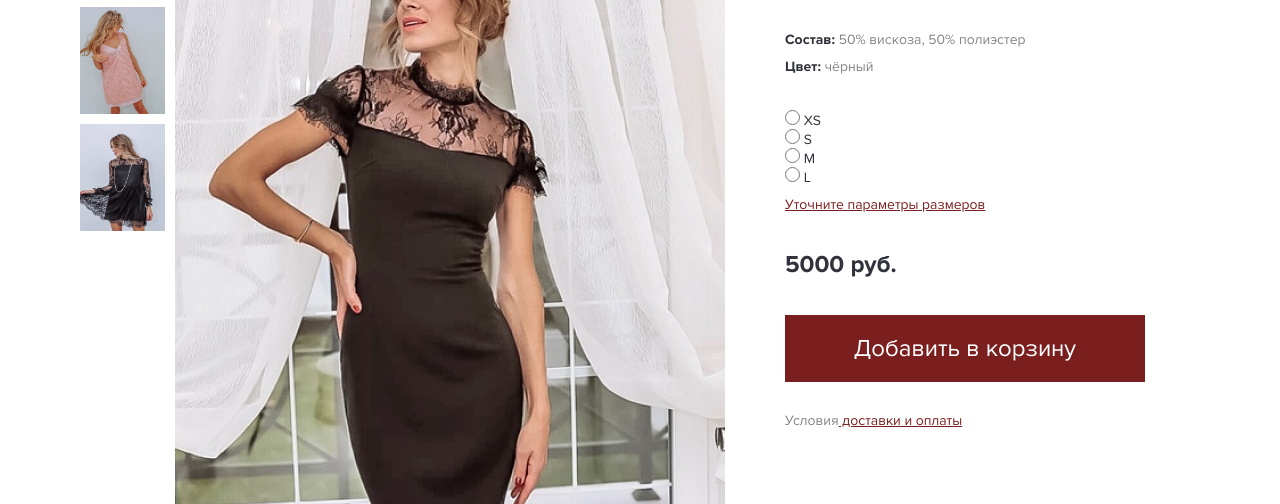
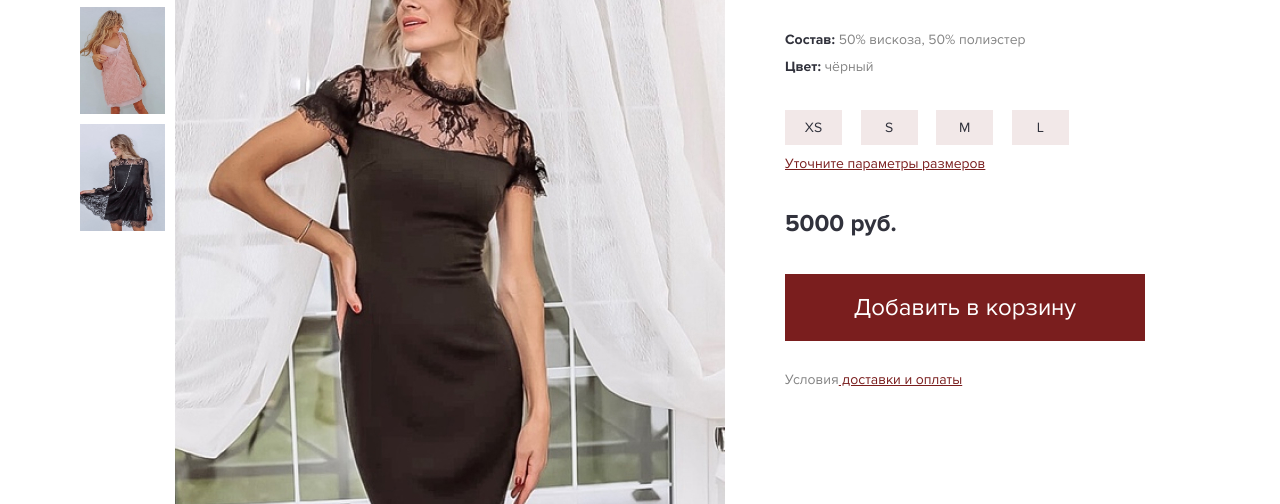
Before and after one commit to IvanKalita/ANNA-PAVLA, a plain HTML site: page product-card.html in a window 1280 px wide. Shown: the part 296-800 px from the top of the page. Drawn offline with Linux system fonts and the light colour scheme.

Commit message:
addes input for form in Css

```diff
--- a/styles/style.css
+++ b/styles/style.css
@@ -652,7 +652,73 @@ ul {
 
 }
 
+.product-card__input-radio {
+    cursor: pointer;
+    font-family: "Proxima Nova";
+    font-weight: 400;
+    font-size: 14px;
+}
 
+
+
+.product-card__form-input-radio {
+    display: inline-block;
+    margin-right: 10px;
+
+}
+
+.product-card__form-input-radio:last-child {
+    margin-right: 0;
+}
+
+.product-card__input-real-radio {
+    width: 0;
+    height: 0;
+    position: absolute;
+    opacity: 0;
+}
+
+.product-card__input-custom-radio {
+
+    position: relative;
+
+    display: inline-block;
+    width: 57px;
+    height: 35px;
+    background-color: #F2E8E8;
+
+    margin-right: 5px;
+    font-size: 14px;
+    text-align: center;
+    padding-top: 9px;
+
+}
+
+.product-card__input-custom-radio::before {
+    content: '';
+
+    display: inline-block;
+    width: 57px;
+    height: 35px;
+    border: 1px solid #7A1E1E;
+
+
+
+    position: absolute;
+    left: 50%;
+    top: 50%;
+    right: 50%;
+    bottom: 50%;
+    transform: translate(-50%, -50%) ;
+    transition: 0.2s ease-in;
+    display:none;
+
+ }
+
+.product-card__input-real-radio:checked + .product-card__input-custom-radio::before {
+    display:block;
+
+}
 
 .product-card__size-text-link {
     margin-top: 0;
```
